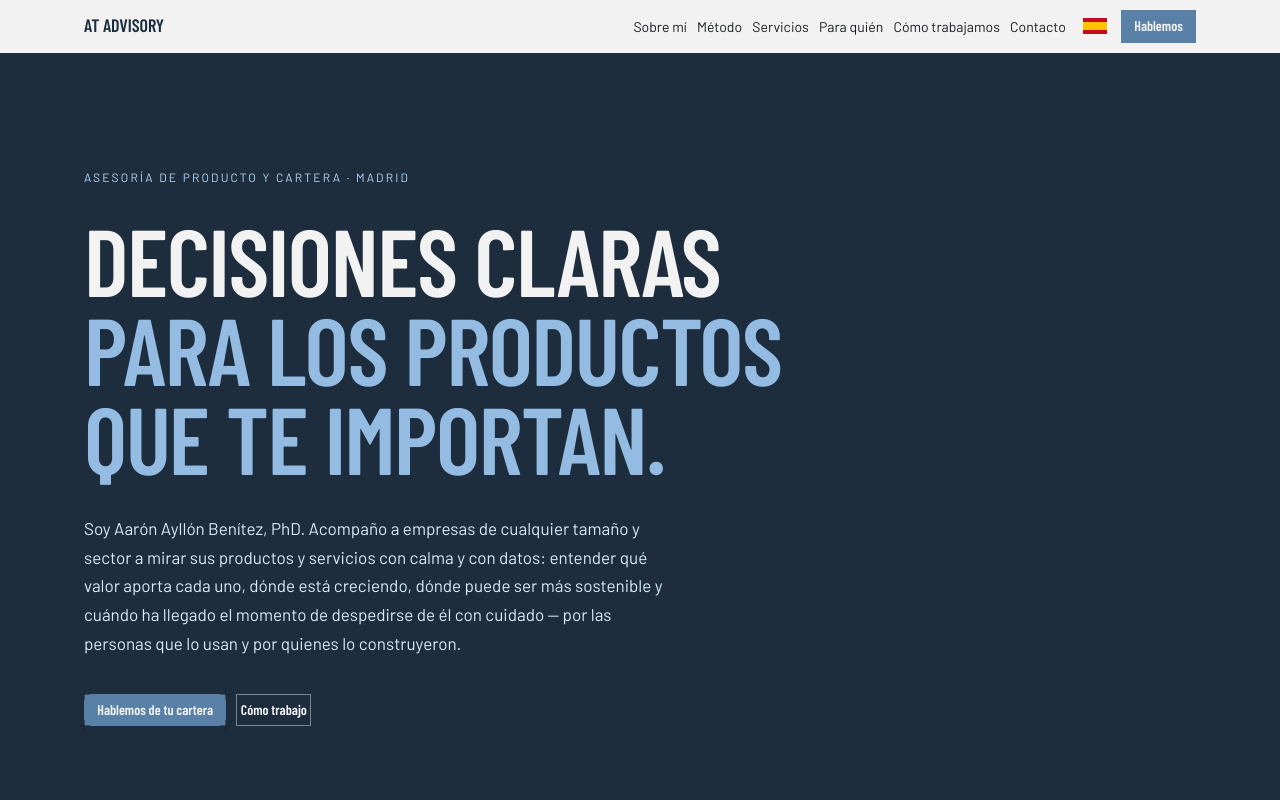
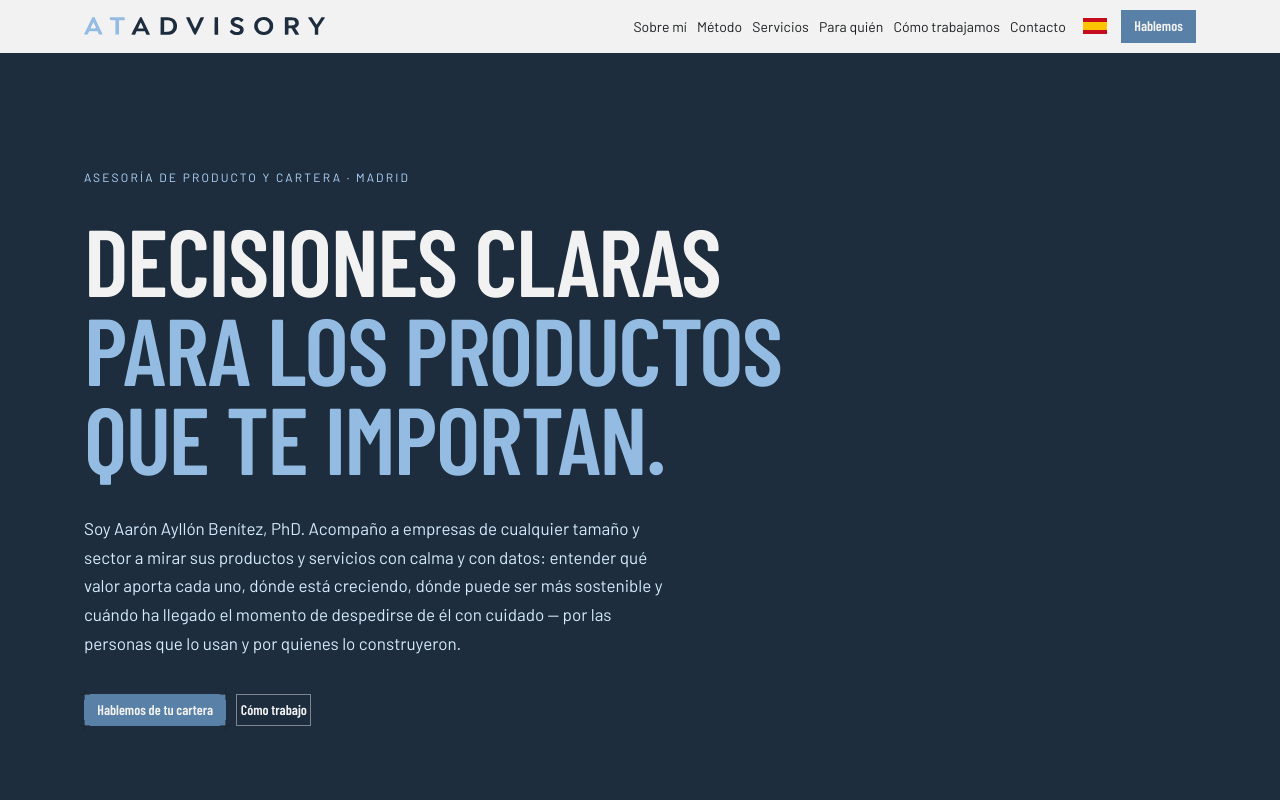
Before and after one commit to Ayllonbe2/AT-Advisory---Consulting-Services-Website-Design, a plain HTML site: page index.html in a window 1280 px wide. Shown: the top 800 px of the page. Drawn offline with nearby package versions, Linux system fonts and the light colour scheme.

Commit message:
Use logo wordmark in nav and logo mark as favicon
Co-Authored-By: Claude Opus 5.5 <noreply@anthropic.com>

```diff
--- a/index.html
+++ b/index.html
@@ -3,6 +3,7 @@
 <head>
 <meta charset="utf-8">
 <meta name="viewport" content="width=device-width, initial-scale=1">
+<link rel="icon" type="image/svg+xml" href="./logo-mark.svg">
 <link rel="stylesheet" href="./styles.css">
 <style>
   body { margin: 0; text-wrap: pretty; background: var(--color-bg); color: var(--color-text); }
@@ -47,6 +48,9 @@
   .eng-facts { display: grid; grid-template-columns: repeat(3, 1fr); gap: 20px clamp(24px,3vw,48px); margin-top: clamp(28px,3vw,40px); padding-top: 20px; border-top: 1px solid var(--color-divider); }
   @media (max-width: 760px) { .eng-facts { grid-template-columns: 1fr; } }
   .card .tag { align-self: flex-start; }
+  .nav a.nav-brand { display: block; line-height: 0; }
+  .nav-brand img { display: block; height: 18px; width: auto; }
+  @media (max-width: 400px) { .nav-brand img { height: 14px; } }
 </style>
 <script src="./support.js"></script>
 </head>
@@ -57,7 +61,7 @@
 <div ref="{{ rootRef }}" style="background: var(--color-bg)">
 
   <nav class="nav" style="padding-inline: max(clamp(20px,5vw,64px), calc((100% - 1240px) / 2 + clamp(20px,5vw,64px)))">
-    <span class="nav-brand" style="white-space: nowrap; color: var(--color-accent-900)">AT ADVISORY</span>
+    <a class="nav-brand" href="#"><img src="./logo-wordmark.svg" alt="AT Advisory" /></a>
     <input class="nav-toggle-control" id="nav-toggle" type="checkbox" />
     <label class="nav-toggle-label btn btn-ghost" for="nav-toggle" aria-label="Menu"><span></span><span></span><span></span></label>
     <div class="nav-menu">
```
Also changed, not shown: logo-mark.svg (added), logo-wordmark.svg (added).
